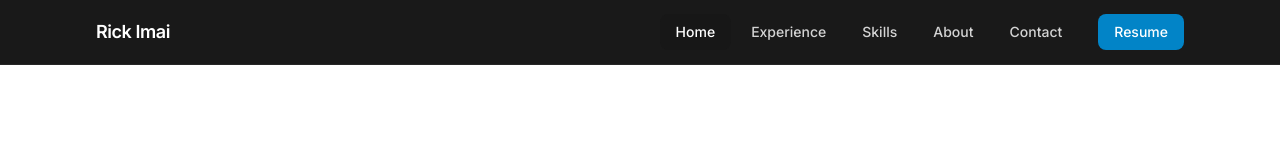
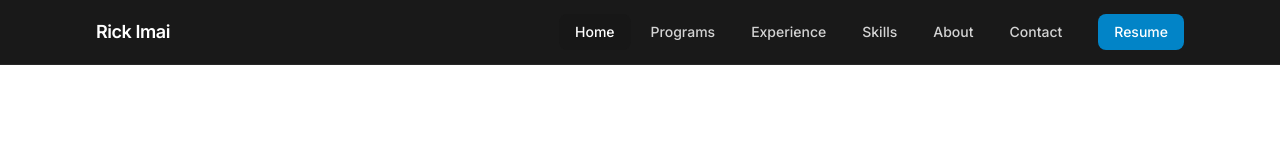
Before and after one commit to Rickimai/rickimai-site, a Next.js app: page / in a window 1280 px wide. Shown: the top 145 px of the page. Built offline with nearby package versions, Linux system fonts and the light colour scheme.

Commit message:
Add Programs link to header navigation

```diff
--- a/src/components/Header.tsx
+++ b/src/components/Header.tsx
@@ -7,6 +7,7 @@ import { Menu, X } from "lucide-react";
 
 const navigation = [
   { name: "Home", href: "/" },
+  { name: "Programs", href: "/programs" },
   { name: "Experience", href: "/experience" },
   { name: "Skills", href: "/skills" },
   { name: "About", href: "/about" },
@@ -36,17 +37,20 @@ export function Header() {
 
           {/* Desktop navigation */}
           <div className="hidden items-center gap-1 md:flex">
-            {navigation.map((item) => (
+            {navigation.map((item) => {
+              const isActive =
+                item.href === "/" ? pathname === item.href : pathname.startsWith(item.href || "");
+
+              return (
                 <Link
                   key={item.name}
                   href={item.href}
-                className={`${baseLink} ${
-                  pathname === item.href ? activeLink : inactiveLink
-                }`}
+                  className={`${baseLink} ${isActive ? activeLink : inactiveLink}`}
                 >
                   {item.name}
                 </Link>
-            ))}
+              );
+            })}
 
             {/* Keep Resume as primary CTA */}
             <Link href="/resume" className="btn-primary ml-4 px-4 py-2 text-sm">
@@ -69,18 +73,23 @@ export function Header() {
         {mobileMenuOpen && (
           <div className="border-t border-neutral-800 py-4 md:hidden">
             <div className="flex flex-col gap-1">
-              {navigation.map((item) => (
+              {navigation.map((item) => {
+                const isActive =
+                  item.href === "/" ? pathname === item.href : pathname.startsWith(item.href || "");
+
+                return (
                   <Link
                     key={item.name}
                     href={item.href}
                     onClick={() => setMobileMenuOpen(false)}
                     className={`rounded-lg px-4 py-3 text-sm font-medium transition-colors ${
-                    pathname === item.href ? activeLink : inactiveLink
+                      isActive ? activeLink : inactiveLink
                     }`}
                   >
                     {item.name}
                   </Link>
-              ))}
+                );
+              })}
 
               <Link
                 href="/resume"
```
Lines whose indentation alone changed are shown as unchanged.
